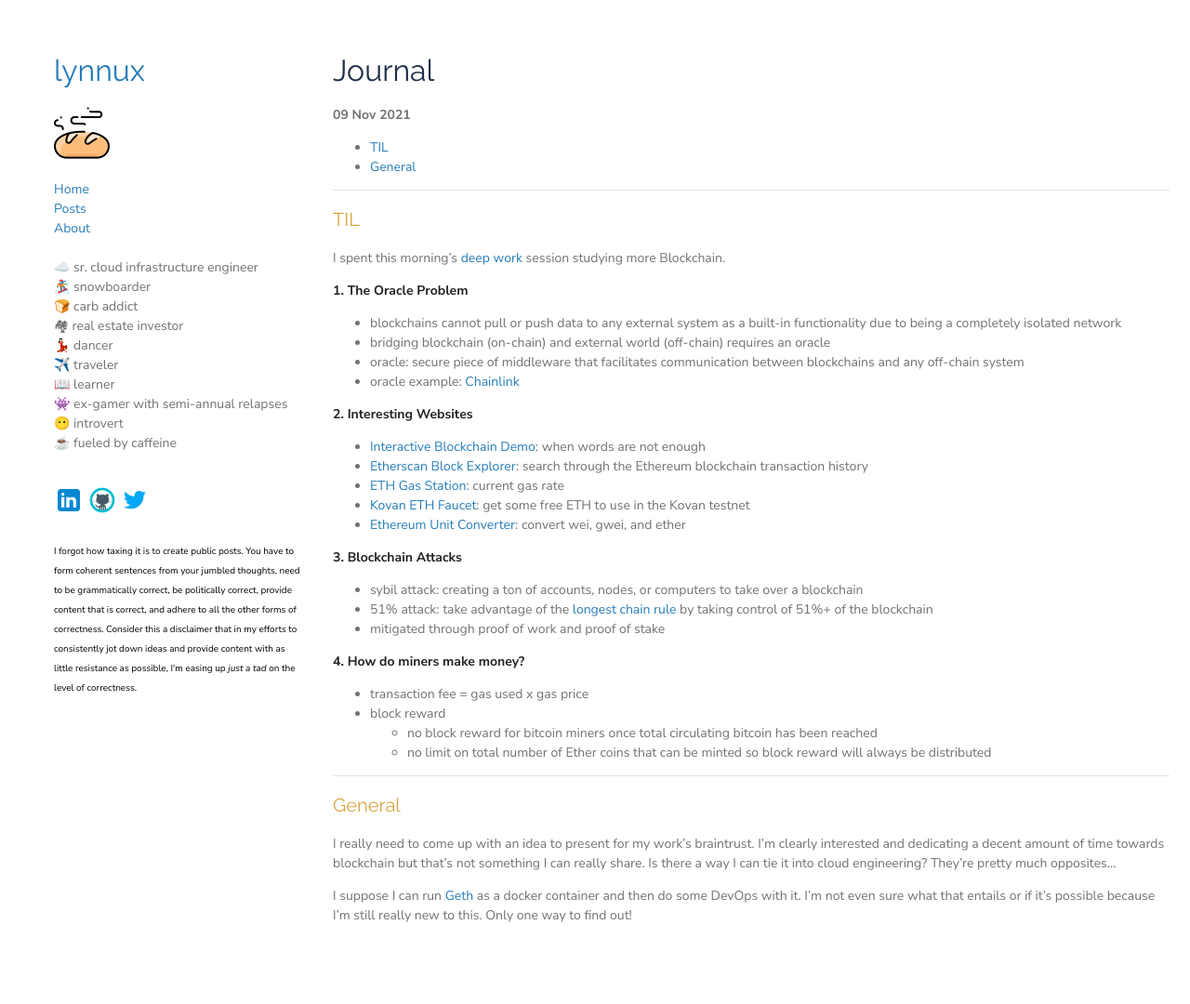
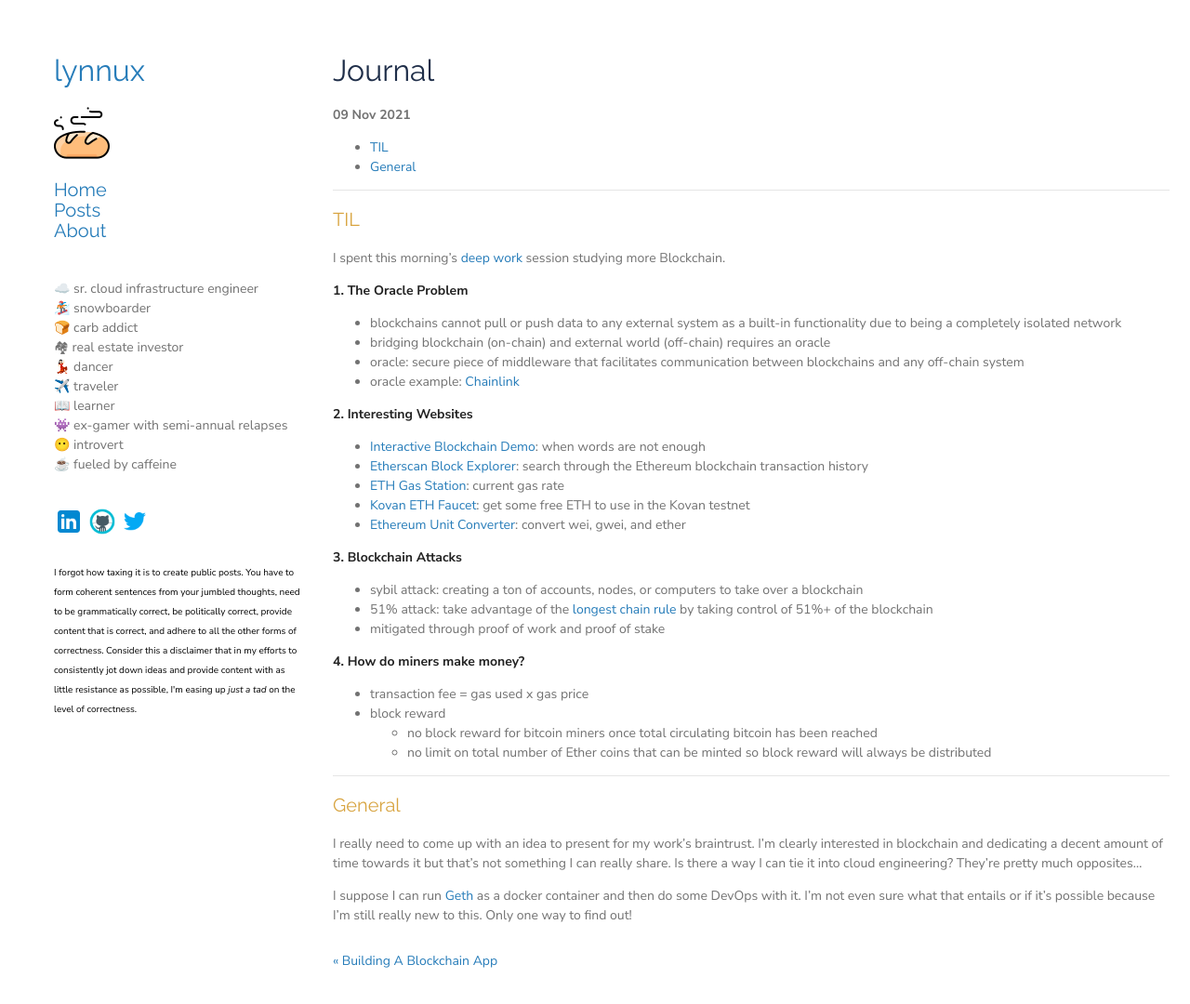
Before and after one commit to Lynty/lynty.github.io, a Jekyll site: the page built from _posts/2021-11-09-journal.md, in a window 1280 px wide and 1108 px high. Shown: the top 1080 px of the window at 93% size. Built offline with Jekyll 4.4.1, drawn with Linux system fonts in a browser that asks for light colours; a script that is not in the unit is left out; the repository's description, which GitHub fills in, is left out.

Commit message:
Add post navigation and more css updates

```diff
--- a/_includes/navigation.html
+++ b/_includes/navigation.html
@@ -1,11 +1,11 @@
 <nav>
-  <a href="/" {% if page.url == "/" %}style="color: purple;"{% endif %}>
+  <h2><a href="/" {% if page.url == "/" %}style="color: #D8A440;"{% endif %}>
     Home
-  </a><br>
-  <a href="/posts.html" {% if page.url == "/posts.html" %}style="color: purple;"{% endif %}>
+    </a></font><br>
+  <a href="/posts.html" {% if page.url == "/posts.html" %}style="color: #D8A440;"{% endif %}>
     Posts
   </a><br>
-  <a href="/about.html" {% if page.url == "/about.html" %}style="color: purple;"{% endif %}>
+  <a href="/about.html" {% if page.url == "/about.html" %}style="color: #D8A440;"{% endif %}>
     About
-  </a><br>
+  </a></h2>
 </nav>
--- a/_layouts/post.html
+++ b/_layouts/post.html
@@ -12,3 +12,12 @@ layout: default
   {{ tag }}<br>
 {% endfor %}
 {% endcomment %}
+
+<div class="PageNavigation">
+  {% if page.previous.url %}
+    <a class="prev" href="{{page.previous.url}}">&laquo; {{page.previous.title}}</a>
+  {% endif %}
+  {% if page.next.url %}
+    <a class="next" href="{{page.next.url}}">{{page.next.title}} &raquo;</a>
+  {% endif %}
+</div>
--- a/_posts/2021-11-09-journal.md
+++ b/_posts/2021-11-09-journal.md
@@ -49,6 +49,6 @@ I spent this morning's <a href="https://www.calnewport.com/books/deep-work/" tar
 
 ## General
 
-I really need to come up with an idea to present for my work's braintrust. I'm clearly interested and dedicating a decent amount of time towards blockchain but that's not something I can really share. Is there a way I can tie it into cloud engineering? They're pretty much opposites...
+I really need to come up with an idea to present for my work's braintrust. I'm clearly interested in blockchain and dedicating a decent amount of time towards it but that's not something I can really share. Is there a way I can tie it into cloud engineering? They're pretty much opposites...
 
 I suppose I can run <a href="https://geth.ethereum.org/" target="_blank">Geth</a> as a docker container and then do some DevOps with it. I'm not even sure what that entails or if it's possible because I'm still really new to this. Only one way to find out!
--- a/_sass/jekyll-theme-minimal.scss
+++ b/_sass/jekyll-theme-minimal.scss
@@ -295,3 +295,21 @@ footer {
     color:#444;
   }
 }
+
+.PageNavigation {
+  font-size: 14px;
+  display: block;
+  width: auto;
+  overflow: hidden;
+}
+
+.PageNavigation a {
+  display: block;
+  width: 50%;
+  float: left;
+  margin: 1em 0;
+}
+
+.PageNavigation .next {
+  text-align: right;
+}
```
Also changed, not shown: README.md.
